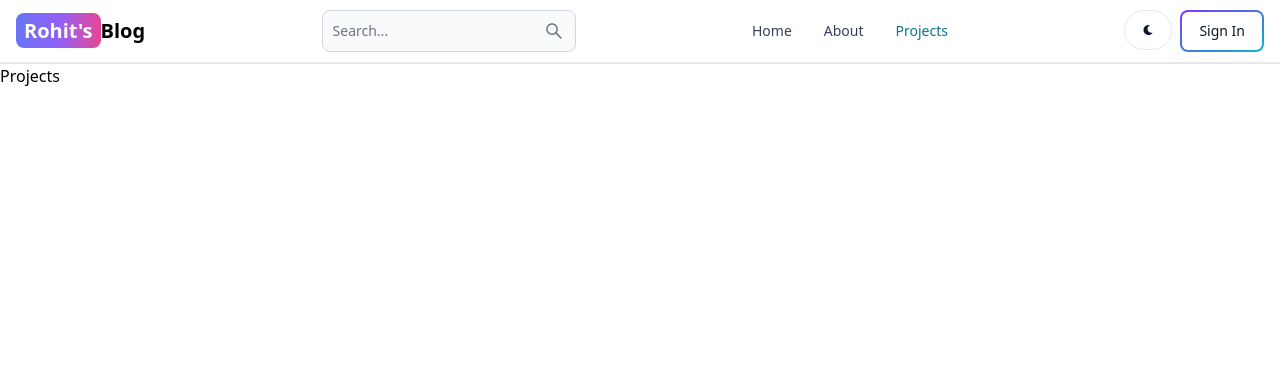
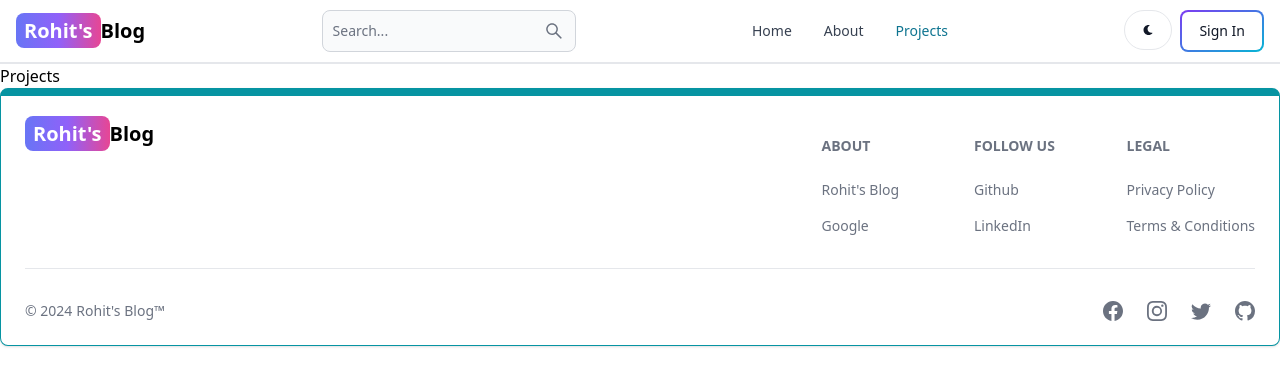
Before and after one commit to Rohit-dayal/TravelDiaries, a React (Vite) app in the folder client/: page /projects in a window 1280 px wide. Shown: the top 386 px of the page. Built offline with nearby package versions, Linux system fonts and the light colour scheme.

Commit message:
create footer UI

```diff
--- a/client/src/App.jsx
+++ b/client/src/App.jsx
@@ -7,6 +7,8 @@ import SignUp from './Pages/SignUp'
 import Dashboard from './Pages/Dashboard'
 import Home from './Pages/Home'
 import Header from './components/Header'
+import FooterCom from './components/FooterCom'
+
 
 
 export default function App() {
@@ -21,6 +23,7 @@ export default function App() {
         <Route path='/dashboard' element={<Dashboard/>}></Route>
         <Route path='/projects' element={<Projects/>}></Route>
       </Routes>
+      <FooterCom/>
     </BrowserRouter>
   )
 }
--- /dev/null
+++ b/client/src/components/FooterCom.jsx
@@ -0,0 +1,72 @@
+import { Footer } from 'flowbite-react'
+import { BsDribbble, BsFacebook, BsGithub, BsInstagram, BsTwitter } from 'react-icons/bs';
+
+import React from 'react'
+import { Link } from 'react-router-dom';
+
+export default function FooterCom() {
+  return (
+    <Footer container className='border border-t-8 border-teal-500'>
+      <div className="w-full max-w-7xl mx-auto">
+        <div className="grid w-full justify-between sm:flex sm:justify-between md:flex md:grid-cols-1">
+          <div className='pb-2'>
+            <Link to="/" className='self-center whitespace-nowrap text-lg sm:text-xl font-semibold dark:text-white'>
+              <span className='px-2 py-1 bg-gradient-to-r from-indigo-500 via-purple-500 to-pink-500 rounded-lg
+             text-white'>Rohit's</span>Blog
+            </Link>
+          </div>
+          <div className="grid grid-cols-2 gap-8 sm:mt-4 sm:grid-cols-3 sm:gap-6 pl-1">
+            <div>
+              <Footer.Title title="About" />
+              <Footer.LinkGroup col>
+                <Footer.Link
+                  href="/about"
+                  target='_blank' // So that it can open in new window
+                  rel='noopener noreferrer'
+                >Rohit's Blog
+                </Footer.Link>
+                <Footer.Link
+                  href="https://www.google.com"
+                  target='_blank' // So that it can open in new window
+                  rel='noopener noreferrer' // In case if browser tries to block our href
+                >Google</Footer.Link>
+              </Footer.LinkGroup>
+            </div>
+            <div>
+              <Footer.Title title="Follow us" />
+              <Footer.LinkGroup col>
+                <Footer.Link
+                  href="https://github.com/Rohit-dayal"
+                  target='_blank' // So that it can open in new window
+                  rel='noopener noreferrer'
+                >Github</Footer.Link>
+                <Footer.Link
+                  href="https://www.linkedin.com/in/rohit-dayal-a32a4b266/"
+                  target='_blank' // So that it can open in new window
+                  rel='noopener noreferrer'
+                >LinkedIn</Footer.Link>
+              </Footer.LinkGroup>
+            </div>
+            <div>
+              <Footer.Title title="Legal" />
+              <Footer.LinkGroup col>
+                <Footer.Link href="#">Privacy Policy</Footer.Link>
+                <Footer.Link href="#">Terms &amp; Conditions</Footer.Link>
+              </Footer.LinkGroup>
+            </div>
+          </div>
+        </div>
+        <Footer.Divider />
+        <div className="w-full sm:flex sm:items-center sm:justify-between">
+          <Footer.Copyright href="#" by="Rohit's Blog™" year={new Date().getFullYear()} />
+          <div className="mt-4 flex space-x-6 sm:mt-0 sm:justify-center">
+            <Footer.Icon href="#" icon={BsFacebook} />
+            <Footer.Icon href="#" icon={BsInstagram} />
+            <Footer.Icon href="#" icon={BsTwitter} />
+            <Footer.Icon href="https://github.com/Rohit-dayal" icon={BsGithub} />
+          </div>
+        </div>
+      </div>
+    </Footer>
+  )
+}
```
